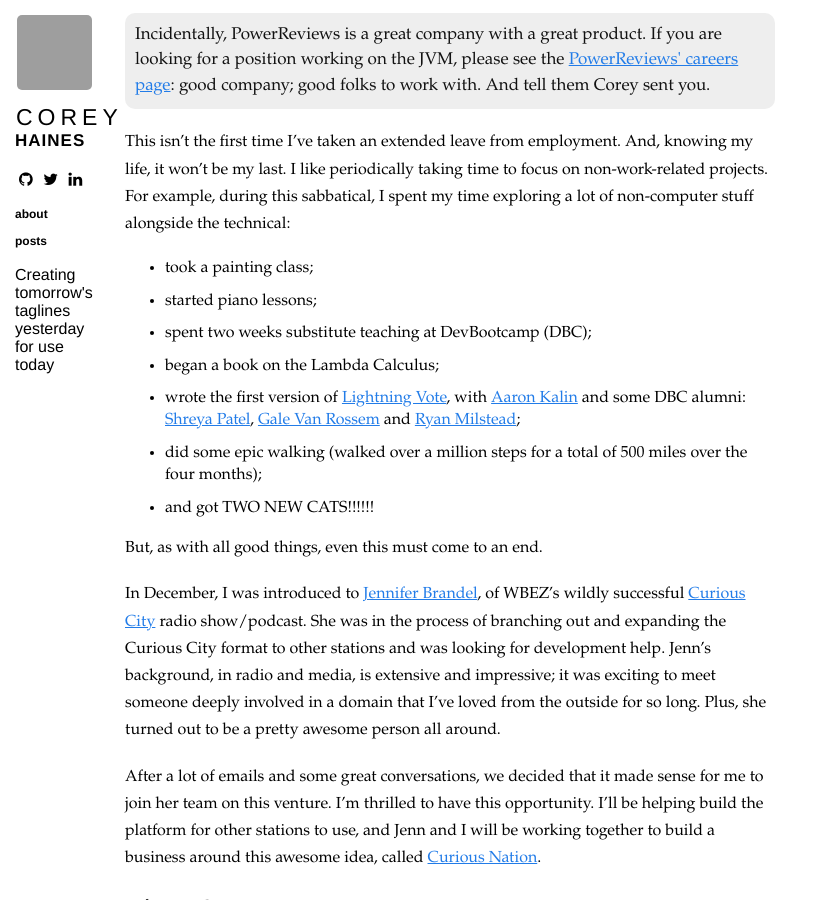
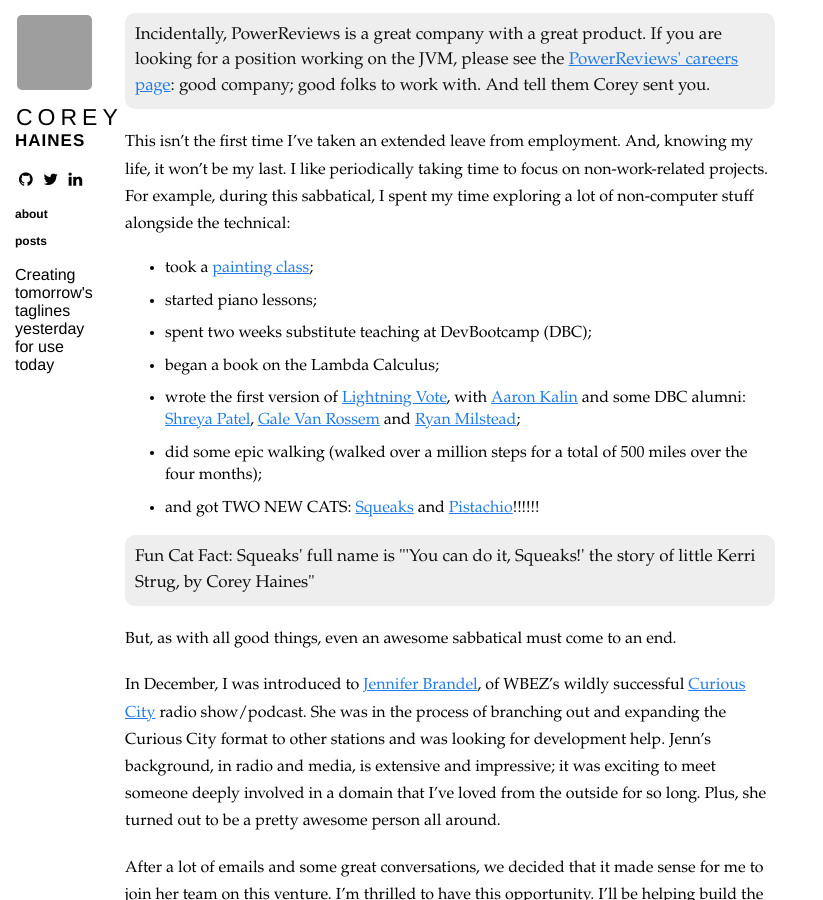
Before and after one commit to coreyhaines/coreyhaines.github.io, a Jekyll site: the page built from _posts/2015-02-04-joining-curious-nation.markdown, in a window 1280 px wide and 900 px high, scrolled down 259 px. Shown: the whole window, without its empty margins (0-823 px from the left). Built offline with Jekyll 4.4.1, drawn with Linux system fonts in a browser that asks for light colours; nearby versions of some CDN libraries; Markdown is read by kramdown in place of the engine named in the settings; comment, search, counter and statistics services are not loaded; grey boxes are pictures that could not be loaded.

Commit message:
Add pictures of cats

```diff
--- a/_posts/2015-02-04-joining-curious-nation.markdown
+++ b/_posts/2015-02-04-joining-curious-nation.markdown
@@ -11,15 +11,18 @@
 
 This isn't the first time I've taken an extended leave from employment. And, knowing my life, it won't be my last. I like periodically taking time to focus on non-work-related projects. For example, during this sabbatical, I spent my time exploring a lot of non-computer stuff alongside the technical:
 
-* took a painting class;
+* took a <a href="/images/painting-of-zak.jpg" target="_blank">painting class</a>;
 * started piano lessons;
 * spent two weeks substitute teaching at DevBootcamp (DBC);
 * began a book on the Lambda Calculus;
 * wrote the first version of [Lightning Vote](http://lightningvote.com/), with [Aaron Kalin](https://twitter.com/martinisoft) and some DBC alumni: [Shreya Patel](https://twitter.com/shrey_317), [Gale Van Rossem](https://twitter.com/galeforcevr) and [Ryan Milstead](https://twitter.com/ryanmilstead);
 * did some epic walking (walked over a million steps for a total of 500 miles over the four months);
-* and got TWO NEW CATS!!!!!!
+* and got TWO NEW CATS: <a href="/images/squeaks.jpg" target="_blank">Squeaks</a> and <a href="/images/pistachio.jpg" target="_blank">Pistachio</a>!!!!!!
 
-But, as with all good things, even this must come to an end.
+<aside class='callout highlight'>Fun Cat Fact: Squeaks' full name is "'You can do it, Squeaks!' the story of little Kerri Strug, by Corey Haines"
+</aside>
+
+But, as with all good things, even an awesome sabbatical must come to an end.
 
 In December, I was introduced to [Jennifer Brandel](https://www.linkedin.com/in/jennbrandel), of WBEZ's wildly successful [Curious City](http://curiouscity.wbez.org/) radio show/podcast. She was in the process of branching out and expanding the Curious City format to other stations and was looking for development help. Jenn's background, in radio and media, is extensive and impressive; it was exciting to meet someone deeply involved in a domain that I've loved from the outside for so long. Plus, she turned out to be a pretty awesome person all around.
 
```
Also changed, not shown: images/painting-of-zak.jpg (added), 2 other files.
